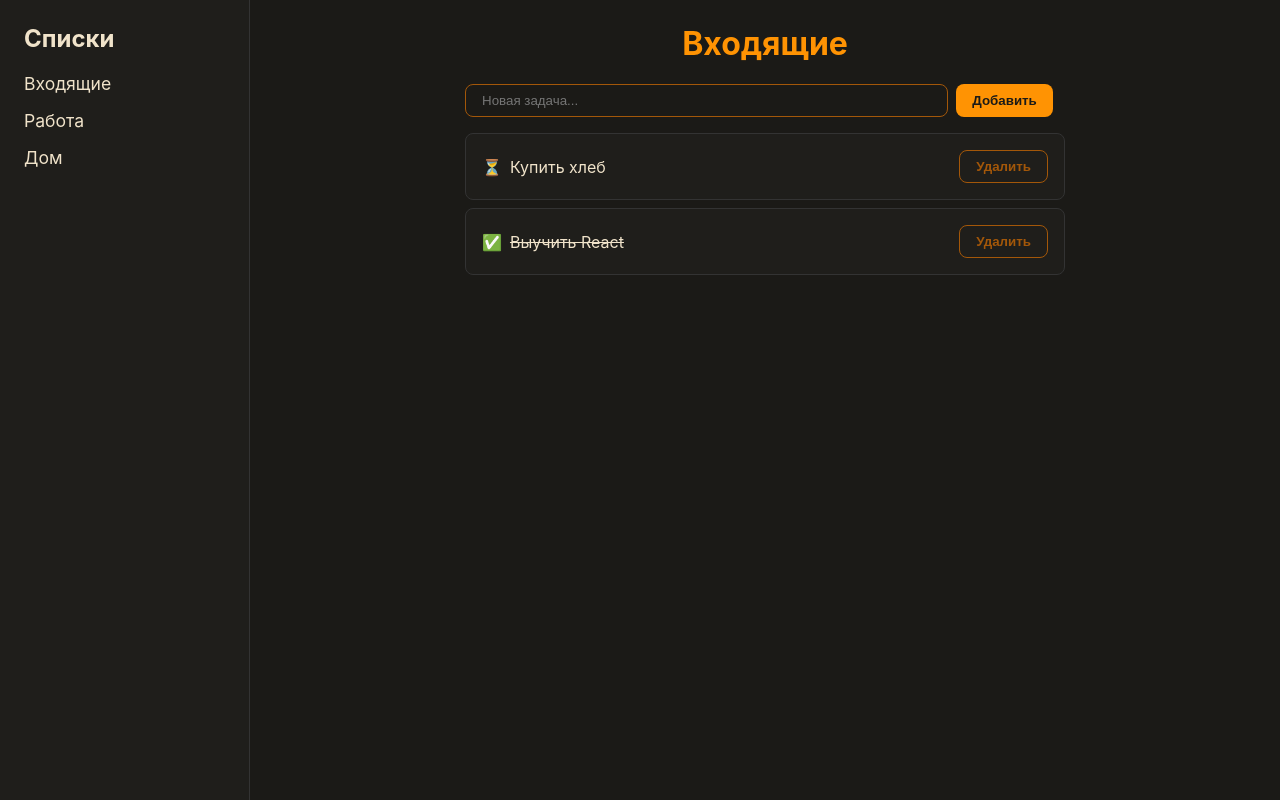
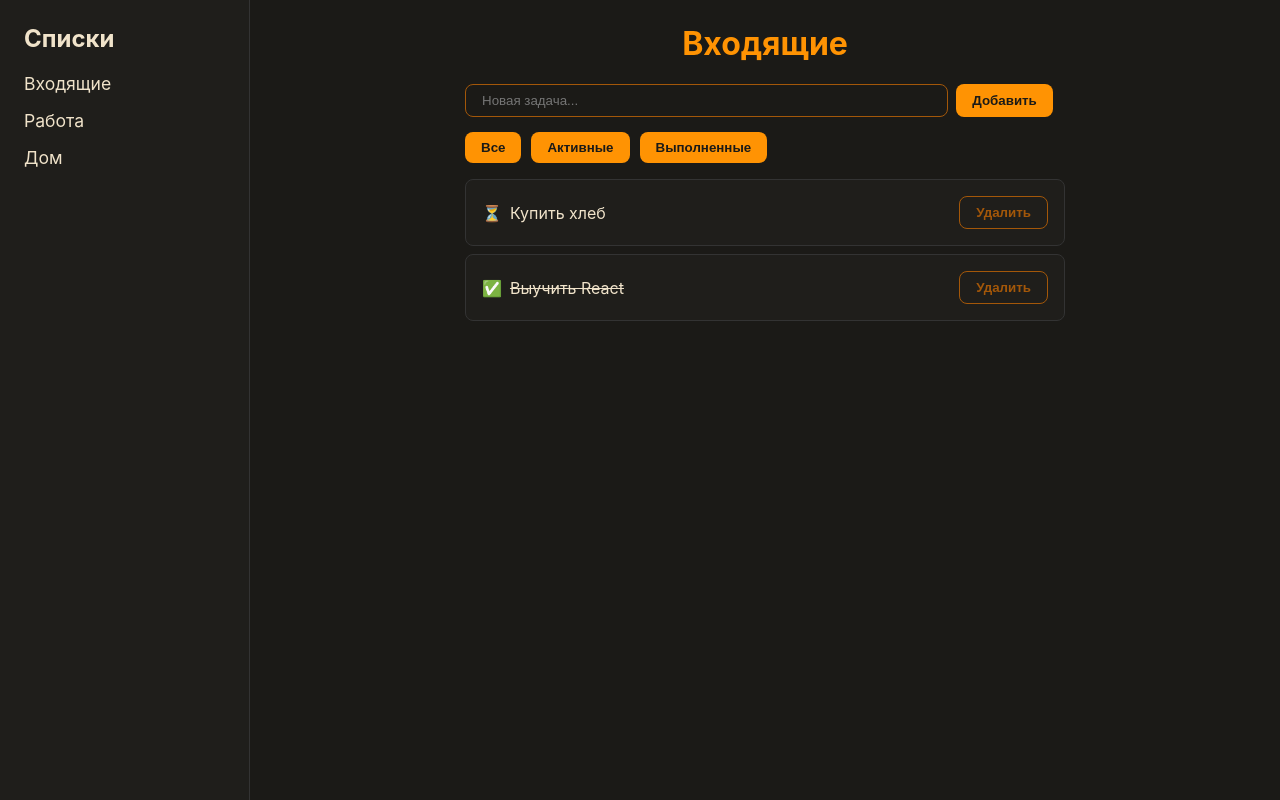
Before and after one commit to Fallingstash/web_lab3, a React (Vite) app: page /lists/list-1 in a window 1280 px wide. Built offline with nearby package versions, Linux system fonts and the light colour scheme.

Commit message:
feat: add TaskCard, debounce hook, and routing updates

```diff
--- a/src/components/TaskItem.jsx
+++ b/src/components/TaskItem.jsx
@@ -1,9 +1,11 @@
+import { Link } from 'react-router'; // Импортируем Link
 import { useTodos } from '../state/TodoContext';
 
-function TaskItem({ task }) {
+function TaskItem({ task, listId }) { // Добавили listId для ссылки
   const { dispatch } = useTodos();
 
-  const handleToggle = () => {
+  const handleToggle = (e) => {
+    e.preventDefault(); // Чтобы клик по чекбоксу не открывал ссылку
     dispatch({ type: 'task/toggled', payload: task.id });
   };
 
@@ -12,13 +14,31 @@ function TaskItem({ task }) {
     dispatch({ type: 'task/removed', payload: task.id });
   };
 
+  // Считаем прогресс
+  const total = task.subtasks ? task.subtasks.length : 0;
+  const done = task.subtasks ? task.subtasks.filter(st => st.done).length : 0;
+
   return (
-    <li className="task-card" onClick={handleToggle}>
+    <li className="task-card">
       <div className="task-content">
-        <span>{task.done ? '✅' : '⏳'}</span>
-        <span style={{ textDecoration: task.done ? 'line-through' : 'none' }}>
+        <span onClick={handleToggle} style={{ cursor: 'pointer' }}>
+          {task.done ? '✅' : '⏳'}
+        </span>
+
+        {/* Ссылка на карточку задачи */}
+        <Link
+          to={`/lists/${listId}/tasks/${task.id}`}
+          style={{ textDecoration: task.done ? 'line-through' : 'none', color: 'inherit' }}
+        >
           {task.title}
-        </span>
+        </Link>
+
+        {/* Показываем прогресс, если есть подзадачи */}
+        {total > 0 && (
+          <span style={{ fontSize: '0.8rem', color: 'var(--text-muted)' }}>
+            [{done}/{total}]
+          </span>
+        )}
       </div>
 
       <button className="btn-delete" onClick={handleDelete}>
--- a/src/components/TaskList.jsx
+++ b/src/components/TaskList.jsx
@@ -1,10 +1,10 @@
 import TaskItem from './TaskItem';
 
-function TaskList({ tasks }) {
+function TaskList({ tasks, listId }) {
   return (
     <ul className="task-list">
       {tasks.map((task) => (
-        <TaskItem key={task.id} task={task} />
+        <TaskItem key={task.id} task={task} listId={listId} />
       ))}
     </ul>
   );
--- a/src/pages/ListPage.jsx
+++ b/src/pages/ListPage.jsx
@@ -1,12 +1,14 @@
-import { useParams } from 'react-router';
+import { useParams, useSearchParams, Link } from 'react-router';
 import { useTodos } from '../state/TodoContext';
 import TaskList from '../components/TaskList';
 import AddTaskForm from '../components/AddTaskForm';
+
 
 function ListPage() {
   // Достаем ID списка из адресной строки
   const { listId } = useParams();
   const { state } = useTodos();
+
 
   // Находим нужный список по ID
   const currentList = state.lists.find(l => l.id === listId);
@@ -17,11 +19,34 @@ function ListPage() {
   // Фильтруем задачи: оставляем только те, что относятся к этому списку
   const tasksForList = state.tasks.filter(t => t.listId === listId);
 
+  const [searchParams, setSearchParams] = useSearchParams();
+  const currentFilter = searchParams.get('filter') || 'all'
+
+  let filteredTasks = tasksForList;
+
+  if (currentFilter === 'active') {
+    filteredTasks = tasksForList.filter(t => !t.done);
+  } else if (currentFilter === 'completed') {
+    filteredTasks = tasksForList.filter(t => t.done);
+  }
+
   return (
     <div>
       <h1>{currentList.title}</h1>
-      <AddTaskForm listId={listId}/>
-      <TaskList tasks={tasksForList} />
+      <div style={{ marginBottom: '15px' }}>
+        <AddTaskForm listId={listId}/>
+      </div>
+
+      {/* Блок фильтров */}
+      <div style={{ display: 'flex', gap: '10px', marginBottom: '15px' }}>
+        <button onClick={() => setSearchParams({ filter: 'all' })}>Все</button>
+        <button onClick={() => setSearchParams({ filter: 'active' })}>Активные</button>
+        <button onClick={() => setSearchParams({ filter: 'completed' })}>Выполненные</button>
+      </div>
+
+
+      <TaskList tasks={filteredTasks} listId={listId} />
+
     </div>
   );
 }
--- /dev/null
+++ b/src/pages/TaskCard.jsx
@@ -0,0 +1,102 @@
+import { useState } from 'react';
+import { useParams, Link } from 'react-router';
+import { useTodos } from '../state/TodoContext';
+
+function TaskCard() {
+  const { listId, taskId } = useParams();
+  const { state, dispatch } = useTodos();
+
+  // Находим задачу по ID
+  const task = state.tasks.find(t => t.id === taskId);
+
+  // Локальные стейты для полей ввода (чтобы не менять глобальный стейт на каждую букву)
+  const [title, setTitle] = useState(task ? task.title : '');
+  const [description, setDescription] = useState(task ? task.description || '' : '');
+  const [newSubtask, setNewSubtask] = useState('');
+
+  // Если задачи нет (например, неверный URL)
+  if (!task) {
+    return (
+      <div>
+        <h2>Задача не найдена</h2>
+        <Link to={`/lists/${listId}`}>Вернуться к списку</Link>
+      </div>
+    );
+  }
+
+  // Сохранение заголовка и описания (срабатывает при потере фокуса)
+  const handleSave = () => {
+    dispatch({
+      type: 'task/updated',
+      payload: { id: task.id, changes: { title, description } }
+    });
+  };
+
+  // Добавление подзадачи
+  const handleAddSubtask = (e) => {
+    e.preventDefault();
+    if (!newSubtask.trim()) return;
+
+    dispatch({
+      type: 'subtask/added',
+      payload: {
+        taskId: task.id,
+        subtask: { id: crypto.randomUUID(), title: newSubtask, done: false }
+      }
+    });
+    setNewSubtask('');
+  };
+
+  return (
+    <div>
+      <Link to={`/lists/${listId}`} style={{ color: 'var(--color-primary)' }}>← Назад к списку</Link>
+
+      <div style={{ marginTop: '20px', display: 'flex', flexDirection: 'column', gap: '15px' }}>
+        <input
+          value={title}
+          onChange={(e) => setTitle(e.target.value)}
+          onBlur={handleSave} // Сохраняем, когда кликаем мимо
+          style={{ fontSize: '1.5rem', fontWeight: 'bold', background: 'transparent', border: 'none', color: 'var(--color-primary)', borderBottom: '1px solid var(--color-secondary)' }}
+        />
+        <textarea
+          value={description}
+          onChange={(e) => setDescription(e.target.value)}
+          onBlur={handleSave}
+          placeholder="Добавить описание..."
+          style={{ background: 'var(--bg-card)', color: 'var(--text-main)', border: '1px solid #333', padding: '10px', borderRadius: '8px', minHeight: '80px' }}
+        />
+
+        <h3>Подзадачи</h3>
+        <ul style={{ padding: 0, listStyle: 'none' }}>
+          {task.subtasks?.map(st => (
+            <li key={st.id} style={{ display: 'flex', gap: '10px', marginBottom: '10px', alignItems: 'center' }}>
+              <input
+                type="checkbox"
+                checked={st.done}
+                onChange={() => dispatch({ type: 'subtask/toggled', payload: { taskId: task.id, subtaskId: st.id } })}
+              />
+              <span style={{ textDecoration: st.done ? 'line-through' : 'none', flex: 1 }}>{st.title}</span>
+              <button
+                onClick={() => dispatch({ type: 'subtask/removed', payload: { taskId: task.id, subtaskId: st.id } })}
+                style={{ background: 'transparent', color: 'red', border: 'none', padding: '0 10px' }}
+              >
+                ✕
+              </button>
+            </li>
+          ))}
+        </ul>
+
+        <form onSubmit={handleAddSubtask} className="add-form">
+          <input
+            value={newSubtask}
+            onChange={(e) => setNewSubtask(e.target.value)}
+            placeholder="Новая подзадача..."
+          />
+          <button type="submit">Добавить</button>
+        </form>
+      </div>
+    </div>
+  );
+}
+
+export default TaskCard;
--- a/src/state/TodoContext.jsx
+++ b/src/state/TodoContext.jsx
@@ -13,10 +13,10 @@ export function TodoProvider({ children }) {
       { id: 'list-2', title: 'Работа' },
       { id: 'list-3', title: 'Дом' }
     ],
-    tasks: [
-      { id: 't1', listId: 'list-1', title: 'Купить хлеб', done: false },
-      { id: 't2', listId: 'list-2', title: 'Сдать отчет', done: false },
-      { id: 't3', listId: 'list-1', title: 'Выучить React', done: true }
+        tasks: [
+      { id: 't1', listId: 'list-1', title: 'Купить хлеб', done: false, subtasks: [] },
+      { id: 't2', listId: 'list-2', title: 'Сдать отчет', done: false, subtasks: [] },
+      { id: 't3', listId: 'list-1', title: 'Выучить React', done: true, subtasks: [] }
     ]
   };
 
--- a/src/state/todoReducer.js
+++ b/src/state/todoReducer.js
@@ -7,14 +7,16 @@ export function todoReducer(state, action) {
       };
 
     case 'task/toggled':
-      // Твоя задача: вернуть новый объект state, где в массиве tasks
-      // у задачи с нужным id меняется done на противоположное
-      // Подсказка: используй state.tasks.map(...)
       return {
          ...state,
          tasks: state.tasks.map(task => {
             if (task.id === action.payload) {
-                return {...task, done: !task.done};
+                const newDoneStatus = !task.done
+                return {
+                    ...task,
+                    done: newDoneStatus,
+                    subtasks: task.subtasks.map(st => ({...st, done: newDoneStatus}))
+                };
             }
 
             return task;
@@ -23,12 +25,68 @@ export function todoReducer(state, action) {
       };
 
     case 'task/removed':
-
        return {
          ...state,
          tasks: state.tasks.filter(task => task.id !== action.payload)
        };
 
+    case 'task/updated':
+        return {
+            ...state,
+            tasks: state.tasks.map(task =>
+                task.id === action.payload.id
+                    ? {...task, ...action.payload.changes } // Меняем только то, что пришло в changes
+                    : task
+            )
+        };
+
+    case 'subtask/added':
+        return {
+            ...state,
+            tasks: state.tasks.map(task =>
+                task.id === action.payload.taskId
+                ? {...task, subtasks: [...task.subtasks, action.payload.subtask]}
+                : task
+            )
+        };
+
+    case 'subtask/toggled':
+        return {
+            ...state,
+            tasks: state.tasks.map(task => {
+                if (task.id === action.payload.taskId) {
+                    // 1. Обновляем нужную подзадачу
+                    const updatedSubtasks = task.subtasks.map(subtask =>
+                        subtask.id === action.payload.subtaskId
+                        ? {...subtask, done: !subtask.done }
+                        : subtask
+                    );
+
+                    // 2. Проверяем: если ВСЕ подзадачи выполнены (every), то и задача выполнена
+                    const allDone = updatedSubtasks.every(st => st.done);
+
+                    return {
+                        ...task,
+                        subtasks: updatedSubtasks,
+                        done: allDone // Задача становится выполненной, только если все подзадачи галочками
+                    };
+                }
+                return task;
+            })
+        };
+
+    case 'subtask/removed':
+        return {
+            ...state,
+            tasks: state.tasks.map(task =>
+                task.id === action.payload.taskId
+                ? {...task, subtasks: task.subtasks.filter(subtask =>
+                    subtask.id != action.payload.subtaskId
+                )}
+                : task
+            )
+        };
+
     default:
       return state;
   }
```
Also changed, not shown: src/router.jsx (+11 -4 lines), src/hooks/useDebounce.js (added).
